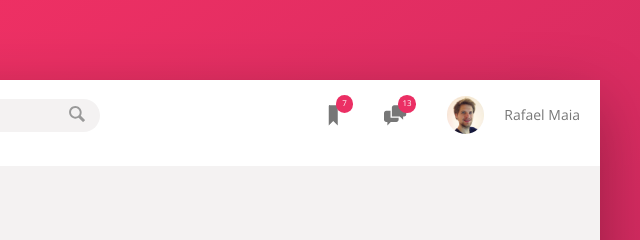
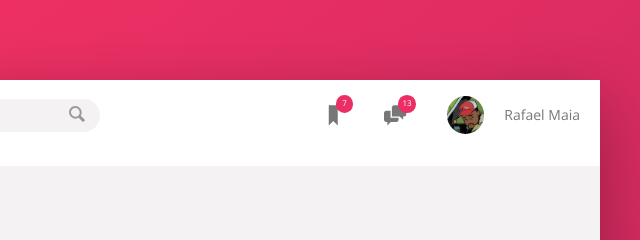
Before and after one commit to raafamaia/ttrip, a website: page index.html in a window 1280 px wide. Shown: the top 240 px of the page, 640-1280 px from the left. Drawn offline with nearby package versions, Linux system fonts and the light colour scheme.

Commit message:
User image

```diff
--- a/index.html
+++ b/index.html
@@ -9,7 +9,7 @@
       rel="stylesheet"
     />
     <link rel="stylesheet" href="css/style.css" />
-    <link rel="shortcut icon" type="image/png" href="img/favicon.png" />
+    <link rel="shortcut icon" type="image/png" href="img/trillo/trillo-black.png" />
 
     <title>trillo &mdash; Your all-in-one booking app</title>
   </head>
@@ -43,7 +43,7 @@
               </div>
 
               <div class="user-nav__user">
-                  <img src="img/user.jpg" alt="User Photo" class="user-nav__user-photo">
+                  <img src="img/atlanta.jpeg" alt="User Photo" class="user-nav__user-photo">
                   <span class="user-nav__user-name">Rafael Maia</span>
 
               </div>
```
Also changed, not shown: img/atlanta.jpeg (added).
